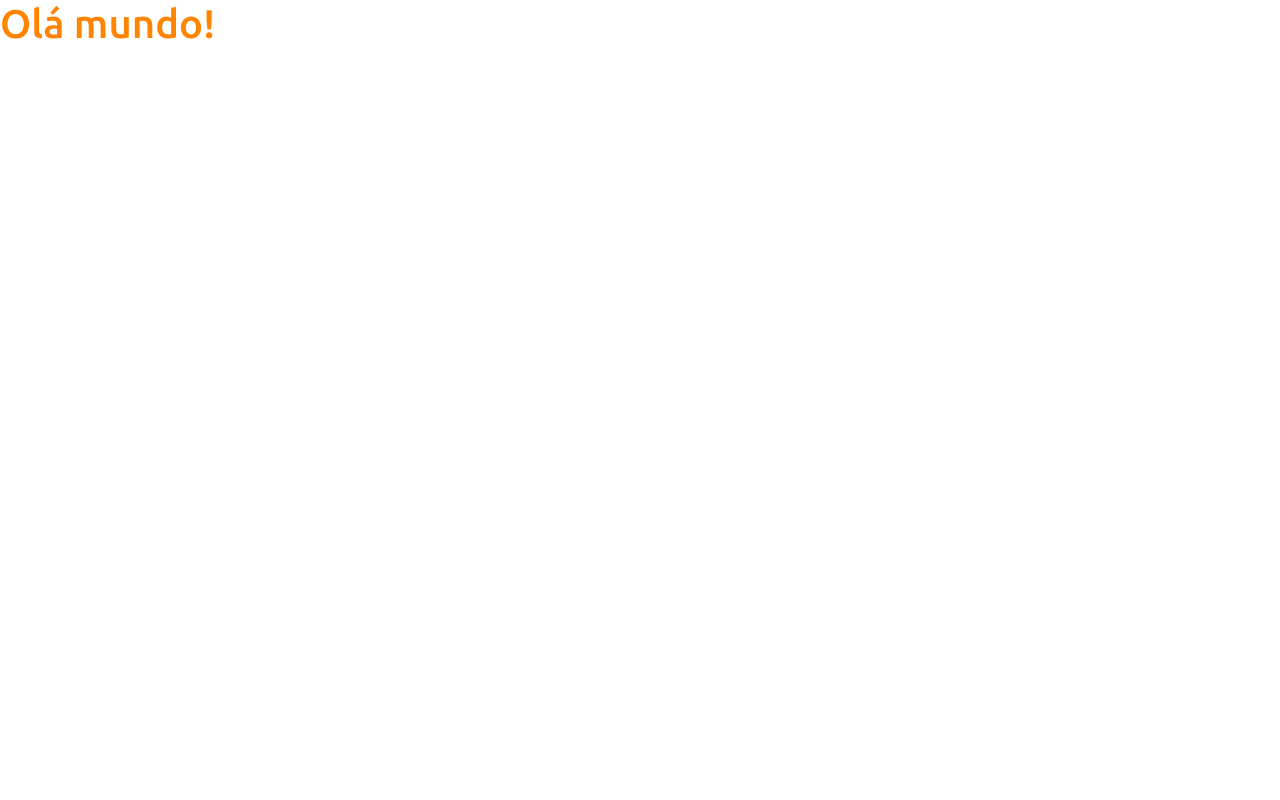
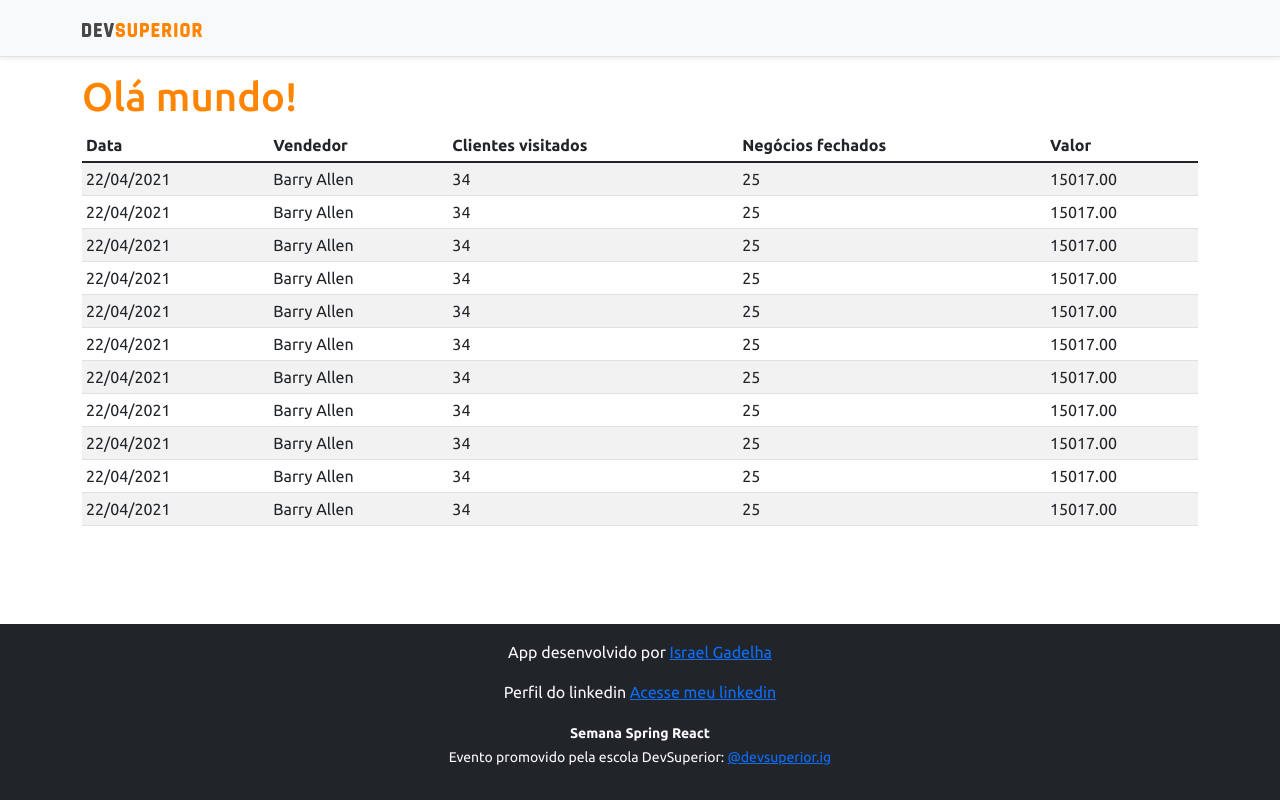
Before and after one commit to israelgda/projeto-dsvendas-sds, a React (Create React App) app in the folder frontend/: page / in a window 1280 px wide. Built offline with nearby package versions, Linux system fonts and the light colour scheme.

Commit message:
Basic static components

```diff
--- a/frontend/src/App.tsx
+++ b/frontend/src/App.tsx
@@ -1,8 +1,17 @@
+import DataTable from "components/DataTable";
+import Footer from "components/Footer";
+import NavBar from "components/NavBar";
+
 function App() {
   return (
-    <div>
-      <h1 className="text-primary">Olá mundo!</h1>
-    </div>
+    <>
+      <NavBar />
+      <div className="container">
+        <h1 className="text-primary">Olá mundo!</h1>
+        <DataTable />
+      </div>
+      <Footer />
+    </>
   );
 }
 
--- /dev/null
+++ b/frontend/src/components/DataTable/index.tsx
@@ -0,0 +1,99 @@
+
+function DataTable() {
+    return (
+        <div className="table-responsive">
+            <table className="table table-striped table-sm">
+                <thead>
+                    <tr>
+                        <th>Data</th>
+                        <th>Vendedor</th>
+                        <th>Clientes visitados</th>
+                        <th>Negócios fechados</th>
+                        <th>Valor</th>
+                    </tr>
+                </thead>
+                <tbody>
+                    <tr>
+                        <td>22/04/2021</td>
+                        <td>Barry Allen</td>
+                        <td>34</td>
+                        <td>25</td>
+                        <td>15017.00</td>
+                    </tr>
+                    <tr>
+                        <td>22/04/2021</td>
+                        <td>Barry Allen</td>
+                        <td>34</td>
+                        <td>25</td>
+                        <td>15017.00</td>
+                    </tr>
+                    <tr>
+                        <td>22/04/2021</td>
+                        <td>Barry Allen</td>
+                        <td>34</td>
+                        <td>25</td>
+                        <td>15017.00</td>
+                    </tr>
+                    <tr>
+                        <td>22/04/2021</td>
+                        <td>Barry Allen</td>
+                        <td>34</td>
+                        <td>25</td>
+                        <td>15017.00</td>
+                    </tr>
+                    <tr>
+                        <td>22/04/2021</td>
+                        <td>Barry Allen</td>
+                        <td>34</td>
+                        <td>25</td>
+                        <td>15017.00</td>
+                    </tr>
+                    <tr>
+                        <td>22/04/2021</td>
+                        <td>Barry Allen</td>
+                        <td>34</td>
+                        <td>25</td>
+                        <td>15017.00</td>
+                    </tr>
+                    <tr>
+                        <td>22/04/2021</td>
+                        <td>Barry Allen</td>
+                        <td>34</td>
+                        <td>25</td>
+                        <td>15017.00</td>
+                    </tr>
+                    <tr>
+                        <td>22/04/2021</td>
+                        <td>Barry Allen</td>
+                        <td>34</td>
+                        <td>25</td>
+                        <td>15017.00</td>
+                    </tr>
+                    <tr>
+                        <td>22/04/2021</td>
+                        <td>Barry Allen</td>
+                        <td>34</td>
+                        <td>25</td>
+                        <td>15017.00</td>
+                    </tr>
+                    <tr>
+                        <td>22/04/2021</td>
+                        <td>Barry Allen</td>
+                        <td>34</td>
+                        <td>25</td>
+                        <td>15017.00</td>
+                    </tr>
+                    <tr>
+                        <td>22/04/2021</td>
+                        <td>Barry Allen</td>
+                        <td>34</td>
+                        <td>25</td>
+                        <td>15017.00</td>
+                    </tr>
+                </tbody>
+            </table>
+        </div>
+    );
+}
+
+export default DataTable;
--- /dev/null
+++ b/frontend/src/components/Footer/index.tsx
@@ -0,0 +1,15 @@
+
+function Footer() {
+    return (
+        <footer className="footer mt-auto py-3 bg-dark">
+            <div className="container">
+                <p className="text-light">App desenvolvido por <a href="https://github.com/israelgda" target="_blank" rel="noreferrer">Israel Gadelha</a></p>
+                <p className="text-light">Perfil do linkedin <a href="https://www.linkedin.com/in/israel-gadelha/" target="_blank" rel="noreferrer">Acesse meu linkedin</a></p>
+                <p className="text-light"><small><strong>Semana Spring React</strong><br />
+                    Evento promovido pela escola DevSuperior: <a href="https://instagram.com/devsuperior.ig" target="_blank" rel="noreferrer">@devsuperior.ig</a></small></p>
+            </div>
+        </footer>
+    );
+}
+
+export default Footer;
--- /dev/null
+++ b/frontend/src/components/NavBar/index.tsx
@@ -0,0 +1,15 @@
+import ImgDsDark from 'assets/img/ds-dark.svg';
+
+function NavBar() {
+    return (
+        <div className="d-flex flex-column flex-md-row align-items-center p-3 px-md-4 mb-3 bg-light border-bottom shadow-sm">
+            <div className="container">
+                <nav className="my-2 my-md-0 mr-md-3">
+                    <img src={ImgDsDark} alt="DevSuperior" width="120" />
+                </nav>
+            </div>
+        </div>
+    );
+}
+
+export default NavBar;
--- a/frontend/src/index.tsx
+++ b/frontend/src/index.tsx
@@ -3,6 +3,7 @@
 import 'bootstrap/dist/css/bootstrap.css';
 import 'assets/css/styles.css'
 import App from './App';
+import NavBar from 'components/NavBar';
 
 ReactDOM.render(
   <React.StrictMode>
```
Also changed, not shown: frontend/src/assets/img/ds-dark.svg (added).
